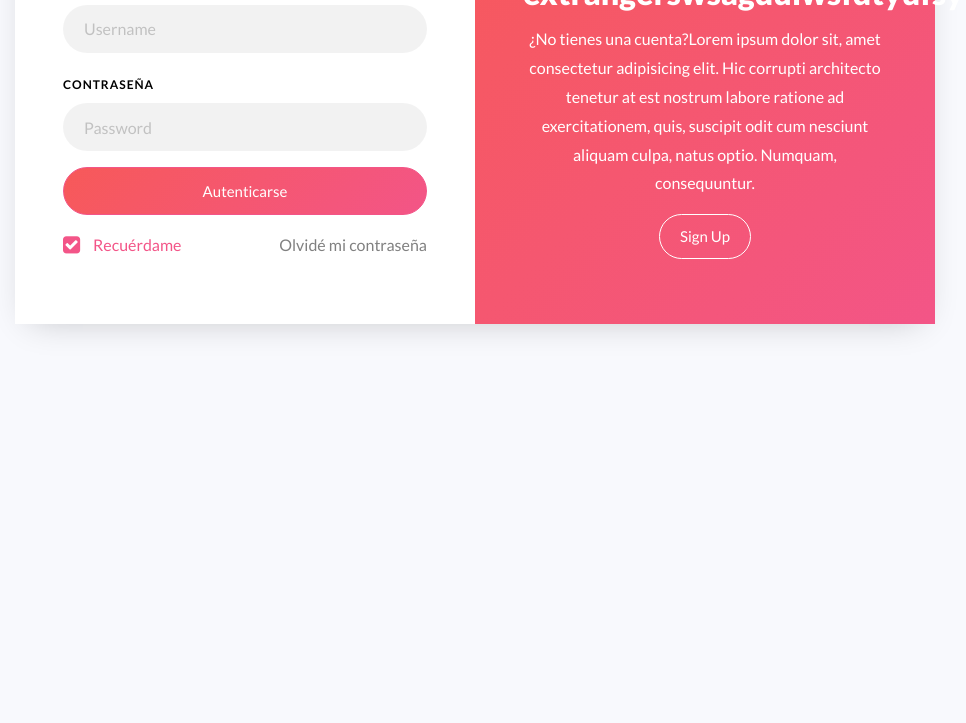
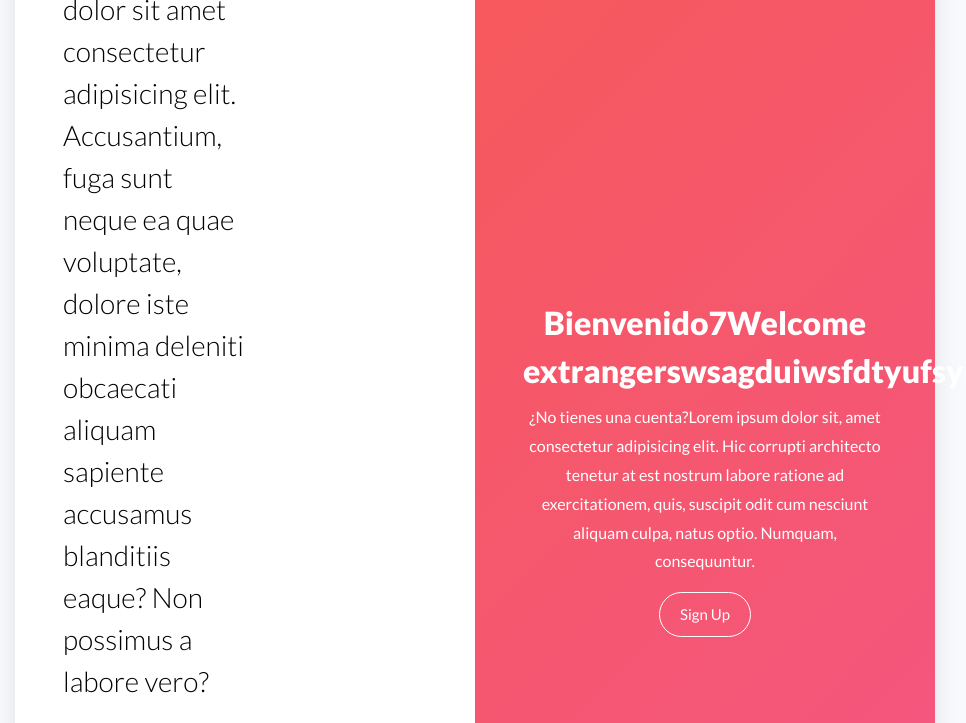
Before and after one commit to Littlepsycho99/proyecto-prueba, a plain HTML site: page index.html in a window 1280 px wide. Shown: the part 354-1077 px from the top of the page, without its empty margins (165-1131 px from the left). Before the commit the page ends 800 px from the top, so only its background shows below. Drawn offline with Linux system fonts and the light colour scheme.

Commit message:
mend
"He utilizado commit ammend"

```diff
--- a/index.html
+++ b/index.html
@@ -33,7 +33,7 @@
 						<div class="login-wrap p-4 p-lg-5">
 			      	<div class="d-flex">
 			      		<div class="w-100">
-			      			<h3 class="mb-4">Sign In</h3>
+			      			<h3 class="mb-4">Sign In <p>Lorem, ipsum dolor sit amet consectetur adipisicing elit. Accusantium, fuga sunt neque ea quae voluptate, dolore iste minima deleniti obcaecati aliquam sapiente accusamus blanditiis eaque? Non possimus a labore vero?</p></h3>
 			      		</div>
 								<div class="w-100">
 									<p class="social-media d-flex justify-content-end">
```
